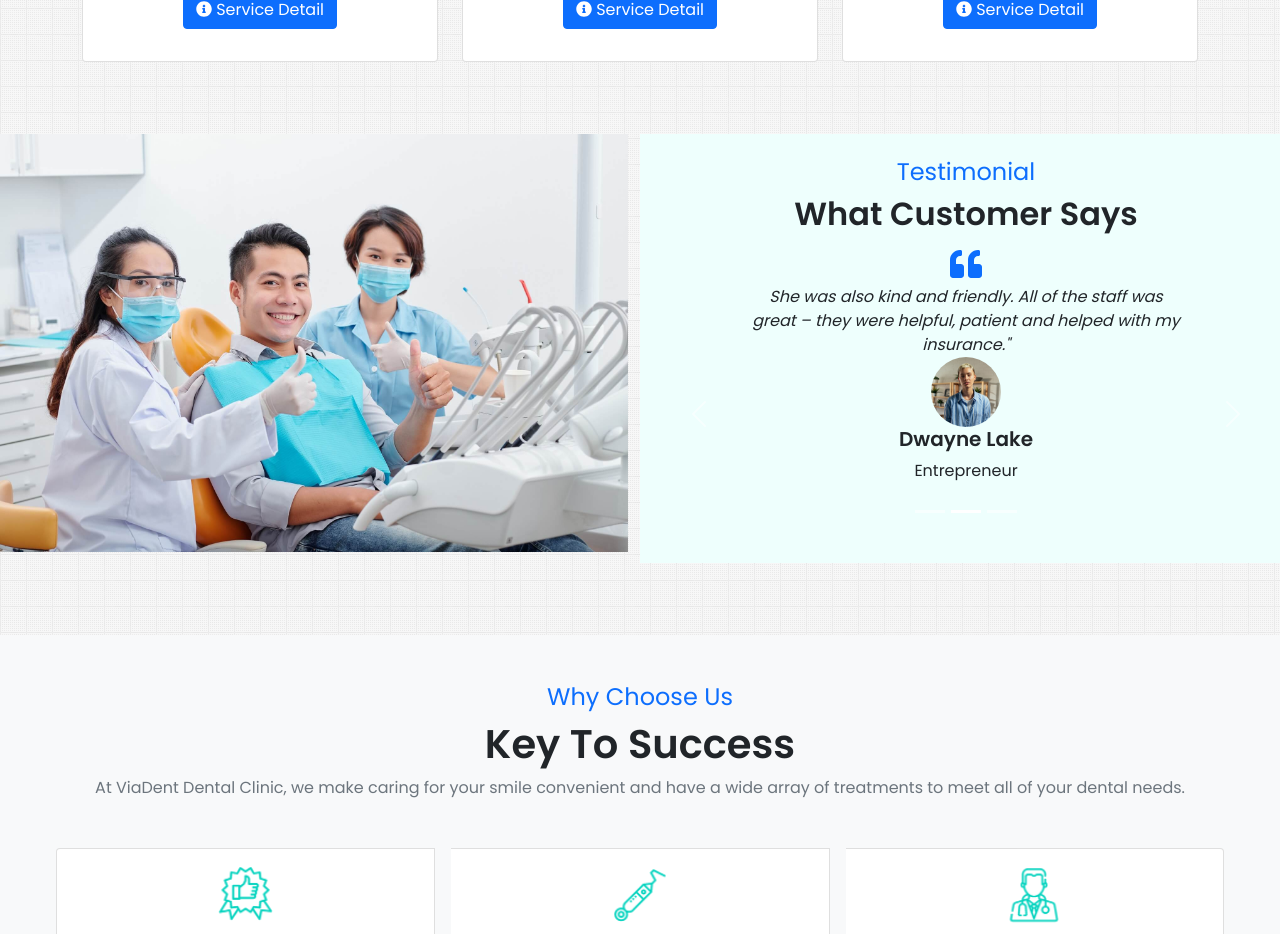
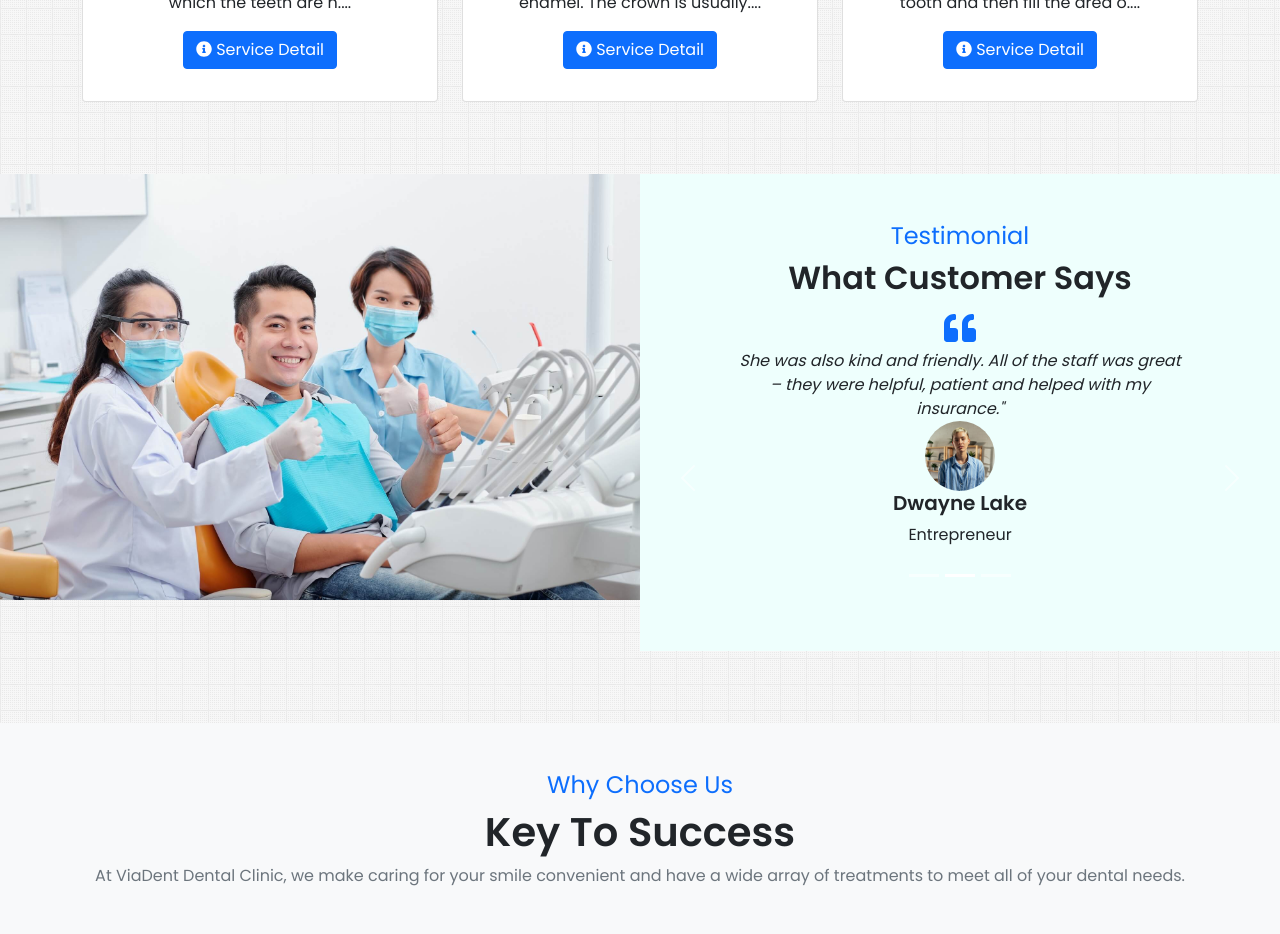
Before and after one commit to CoderMahabub/viadent-dental-clinic, a React (Create React App) app: page / in a window 1280 px wide. Shown: the part 1500-2434 px from the top of the page. Built offline with nearby package versions, Linux system fonts and the light colour scheme; no server answers.

Commit message:
Semi Finalized

```diff
--- a/src/components/Banner/Banner.css
+++ b/src/components/Banner/Banner.css
@@ -1,4 +1,4 @@
 img.d-block.w-100 {
     width:100vw;
-    height: 75vh;
+    height: 80vh;
 }
--- a/src/components/CustomerReview/CustomerReview.js
+++ b/src/components/CustomerReview/CustomerReview.js
@@ -14,14 +14,14 @@ const CustomerReview = () => {
     const quote = <FontAwesomeIcon icon={faQuoteLeft} />
     return (
         <div className="my-4 pb-5 testimonialSlider">
-            <Row className="row">
-                <Col className="col-12 col-md-6 col-lg-6">
+            <Row className="row g-0">
+                <Col className="col-12 col-lg-6">
                     <img className="img-fluid" src={review} alt="" />
                 </Col>
-                <Col className="col-12 col-md-6 col-lg-6 testimonial py-4">
+                <Col className="col-12 col-lg-6 testimonial py-5 d-flex justify-content-center text-center flex-column">
                     <h4 className="text-primary">Testimonial</h4>
                     <h2 className="fw-bold">What Customer Says</h2>
-                    <b className="text-primary fs-2">{quote}</b>
+                    <b className="text-primary fs-2 mb">{quote}</b>
                     <Carousel>
                         <Carousel.Item>
                             <img
@@ -69,7 +69,6 @@ const CustomerReview = () => {
                             </Carousel.Caption>
                         </Carousel.Item>
                     </Carousel>
-
                 </Col>
             </Row>
         </div>
--- a/src/components/Footer/Footer.js
+++ b/src/components/Footer/Footer.js
@@ -1,8 +1,8 @@
 import React from 'react';
 import { Button, Col, Container, Row } from 'react-bootstrap';
 import footerLogo from '../../Images/viadent.png';
-import { FontAwesomeIcon } from '@fortawesome/react-fontawesome'
-import { faPhone, faEnvelope } from '@fortawesome/free-solid-svg-icons'
+import { FontAwesomeIcon } from '@fortawesome/react-fontawesome';
+import { faPhone, faEnvelope } from '@fortawesome/free-solid-svg-icons';
 import { Link } from 'react-router-dom';
 
 const Footer = () => {
--- a/src/components/LoginRegister/LoginRegister.js
+++ b/src/components/LoginRegister/LoginRegister.js
@@ -29,20 +29,22 @@ const LoginRegister = () => {
                     <Form.Label>Email address</Form.Label>
                     <Form.Control onBlur={handleEmailChange} type="email" placeholder="Enter email" required />
                 </Form.Group>
-                <Form.Group className="mb-3" controlId="formBasicPassword">
+                <Form.Group className="mb-1" controlId="formBasicPassword">
                     <Form.Label>Password</Form.Label>
                     <Form.Control onBlur={handlePasswordChange} type="password" placeholder="Password" required />
                 </Form.Group>
-                <Form.Group className="mb-3" controlId="formBasicCheckbox">
+                <Form.Group className="mb-3 d-lg-flex justify-content-between align-items-center" controlId="formBasicCheckbox">
                     <Form.Check className="text-primary fw-bold" onChange={toggleLogIn} type="checkbox" label="Already Registered ?" />
+                    {isLoggedIn && <Button className="btn btn-sm ms-1 mt-1" onClick={handleResetPassword} variant="dark">Reset Password</Button>
+                    }
                 </Form.Group>
+
                 <Form.Group className="mb-3" controlId="formBasicCheckbox">
                     <p className="text-danger text-center fw-bold">{error}</p>
                 </Form.Group>
-                <Button variant="success" type="submit">
-                    {isLoggedIn ? 'Click here to LogIn' : 'Click here to Register'}
+                <Button className="mx-auto" variant="success" type="submit">
+                    {isLoggedIn ? 'LogIn' : 'Register'}
                 </Button>
-                <Button className="btn btn-sm ms-1 mt-1" onClick={handleResetPassword} variant="dark">Click to reset password</Button>
             </Form>
             <hr />
             <fieldset>You Can Also SignIn</fieldset>
--- a/src/components/PatientHistory/PatientHistory.js
+++ b/src/components/PatientHistory/PatientHistory.js
@@ -4,6 +4,7 @@ import { faUserMd, faUser, faInfoCircle } from '@fortawesome/free-solid-svg-icon
 import { Card } from 'react-bootstrap';
 import useAuth from '../../hooks/useAuth';
 import './PatientHistory.css';
+import fakePhoto from '../../Images/user.png';
 
 const PatientHistory = () => {
     const { user } = useAuth();
@@ -16,19 +17,22 @@ const PatientHistory = () => {
     //Font Awesome Icons
     const dr = <FontAwesomeIcon icon={faUserMd} />
     const fauser = <FontAwesomeIcon icon={faUser} />
-    const fainfo = <FontAwesomeIcon icon={faInfoCircle} />
+    const faInfo = <FontAwesomeIcon icon={faInfoCircle} />
     return (
         <div className="bg-dark py-5">
             <Card className="container text-center">
                 <Card.Header className="fs-3"><b> PATIENT DETAIL</b></Card.Header>
                 <Card.Body className="text-start">
                     <div className="card mb-3">
-                        <img src={user?.photoURL} className="card-img-top" alt="..." />
+                        {
+                            user?.photoURL ? <img src={user?.photoURL} className="card-img-top" alt="p" />
+                                : <img src={fakePhoto} className="card-img-top" alt="p" />
+                        }
                         <div className="card-body">
                             <h3 className="card-title fw-bold">{fauser} {user?.displayName}</h3>
                             <h6 className="card-title">{user?.email}</h6>
-                            <div className="d-flex align-items-center justify-content-center">
-                                <p className="card-text text-start px-3">{fainfo} <b> Patient Detail:</b>{patient.pDescription}</p>
+                            <div className="d-lg-flex align-items-center justify-content-center">
+                                <p className="card-text text-start px-3">{faInfo} <b> Patient Detail:</b>{patient.pDescription}</p>
                                 <img className="patient-imgg" src={patient.pImage} alt="" />
                             </div>
                             <h6><span><b>Total Meetings:</b> {patient.pTotalMeet}</span><span> ({patient.pAlreadyMet} Times Met)</span></h6>
```
Also changed, not shown: src/Images/google.png (added), src/components/CustomerReview/CustomerReview.css (line endings or trailing spaces).
